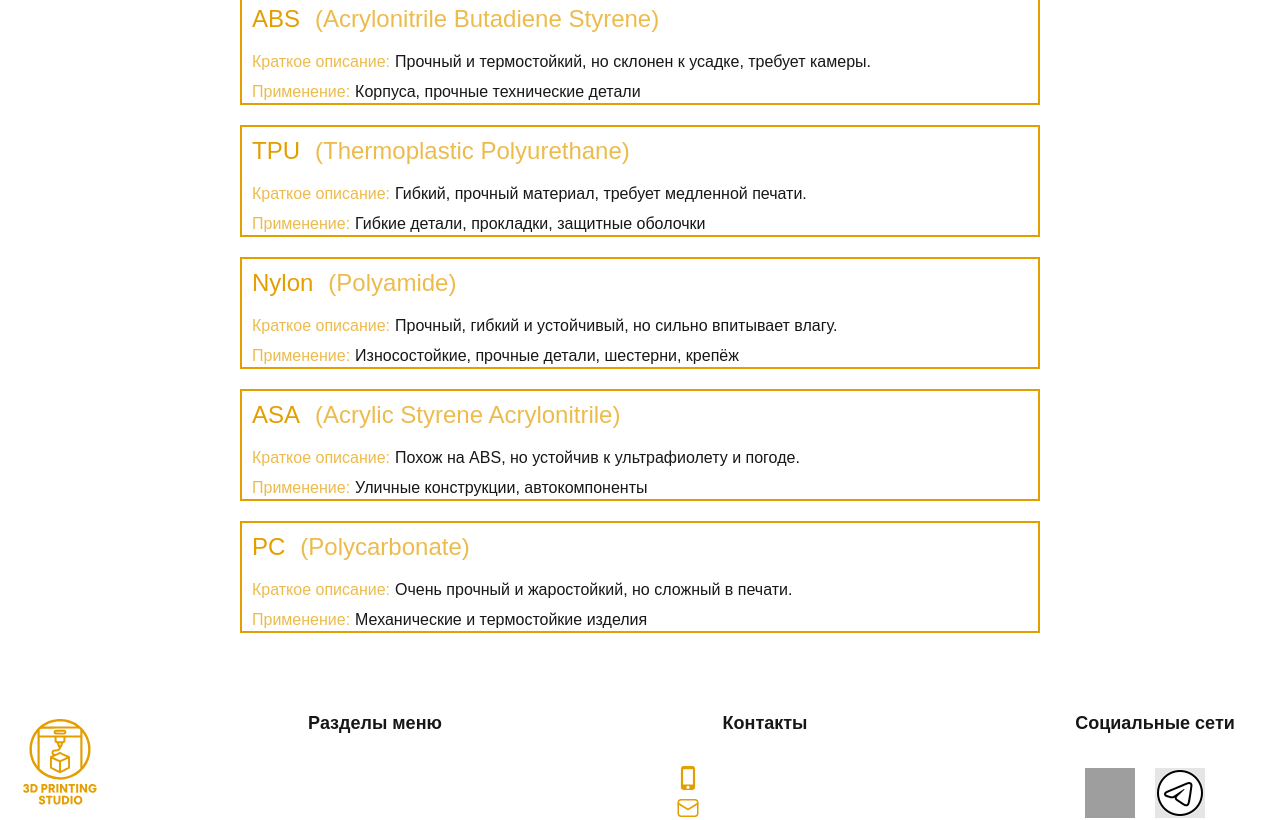
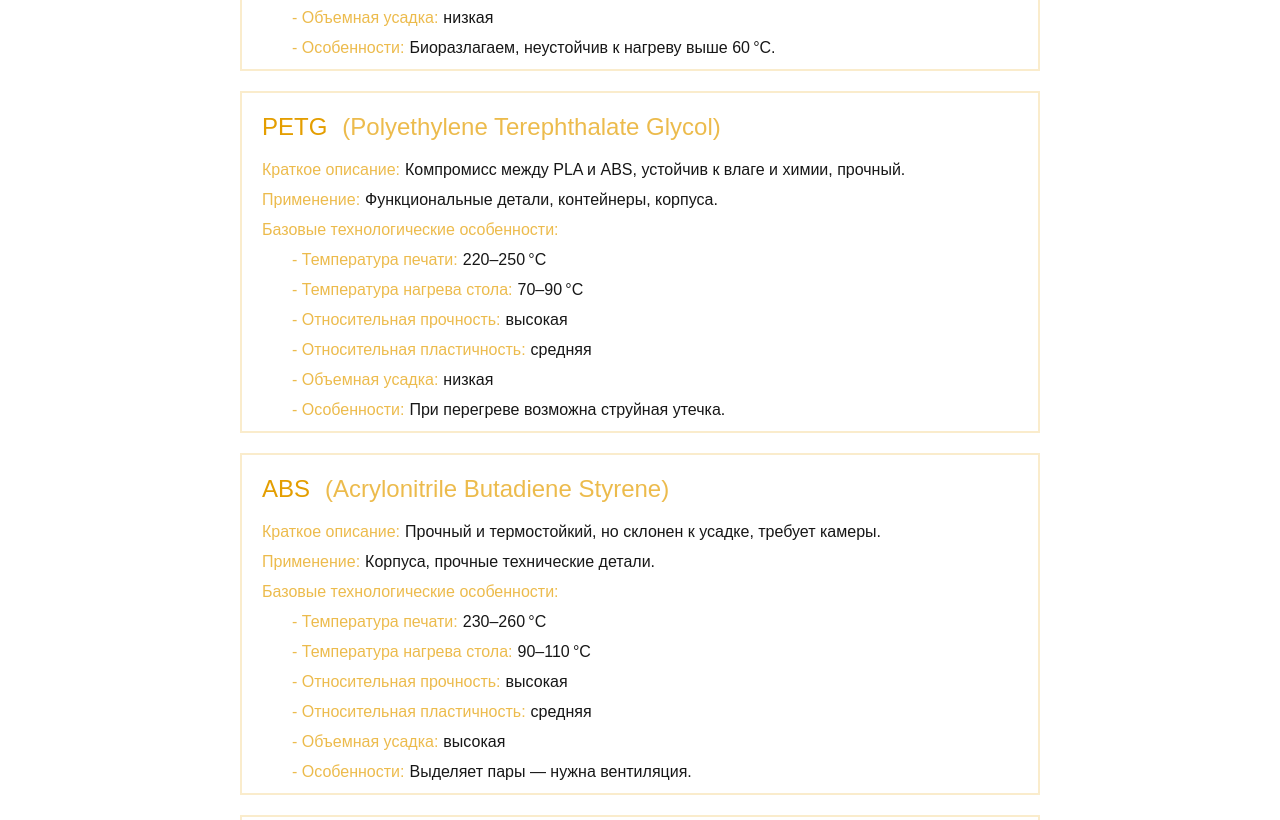
Before and after one commit to MaximSamorukov/3d-studio, a Next.js app: page /plastic in a window 1280 px wide. Shown: the part 440-1260 px from the top of the page. Built offline with nearby package versions, Linux system fonts and the light colour scheme; grey boxes are pictures that could not be loaded.

Commit message:
added info about plastic

```diff
--- a/src/UI_Components/PlasticItem/index.tsx
+++ b/src/UI_Components/PlasticItem/index.tsx
@@ -1,10 +1,12 @@
 import React from "react";
 import s from "./style.module.scss";
 import { PlasticType } from "./types";
+import { labels } from "@/app/plastic/constants";
 
 export const PlasicItem: React.FC<{ item: PlasticType }> = ({
-  item: { name, extendedName, application, descriptions },
+  item: { name, extendedName, application, descriptions, properties },
 }) => {
+  const subPropertiesData = Object.entries(properties);
   return (
     <div className={s.container}>
       <div className={s.cardContainer}>
@@ -12,14 +14,27 @@ export const PlasicItem: React.FC<{ item: PlasticType }> = ({
           <span className={s.nameShort}>{name}</span>
           <span className={s.nameFull}>{`(${extendedName})`}</span>
         </div>
-        <div className={s.applicationContainer}>
-          <span className={s.applicationKey}>Краткое описание:</span>
-          <span className={s.applicationValue}>{descriptions}</span>
+        <div className={s.descriptionContainer}>
+          <span className={s.descriptionKey}>Краткое описание:</span>
+          <span className={s.descriptionValue}>{descriptions}</span>
         </div>
         <div className={s.applicationContainer}>
           <span className={s.applicationKey}>Применение:</span>
           <span className={s.applicationValue}>{application}</span>
         </div>
+        <div className={s.propertiesContainer}>
+          <span className={s.propertiesKey}>
+            Базовые технологические особенности:
+          </span>
+        </div>
+        {subPropertiesData.map((i) => (
+          <div key={i[0]} className={s.propertiesContainer}>
+            <span className={s.propertiesSubKey}>
+              {`- ${labels[i[0] as keyof typeof labels]}`}:
+            </span>
+            <span className={s.propertiesValue}>{i[1]}</span>
+          </div>
+        ))}
       </div>
     </div>
   );
--- a/src/UI_Components/PlasticItem/style.module.scss
+++ b/src/UI_Components/PlasticItem/style.module.scss
@@ -6,15 +6,18 @@
   flex-direction: column;
   justify-content: flex-start;
   align-items: center;
+  box-sizing: border-box;
 }
 
 .cardContainer {
-  border: 2px solid #e49e00;
+  border: 2px solid rgba(#e49e00, 0.2);
   width: 100%;
   display: flex;
   flex-direction: column;
   justify-content: flex-start;
   align-items: flex-start;
+  box-sizing: border-box;
+  padding: 10px;
 }
 
 .name {
@@ -75,3 +78,30 @@
     font-size: 16px;
   }
 }
+
+.properties {
+  &Container {
+    width: 100%;
+    height: 30px;
+    box-sizing: border-box;
+    padding: 10px;
+
+    span {
+      display: inline-block;
+    }
+  }
+  &Key {
+    font-size: 16px;
+    margin-right: 5px;
+    color: rgba(#e49e00, 0.7);
+  }
+  &SubKey {
+    font-size: 16px;
+    margin-right: 5px;
+    color: rgba(#e49e00, 0.7);
+    padding-left: 30px;
+  }
+  &Value {
+    font-size: 16px;
+  }
+}
--- a/src/app/plastic/constants.ts
+++ b/src/app/plastic/constants.ts
@@ -2,7 +2,7 @@ export const filaments = [
   {
     name: "PLA",
     extendedName: "Polylactic Acid",
-    application: "Прототипирование, декоративные изделия, игрушки",
+    application: "Прототипирование, декоративные изделия, игрушки.",
     descriptions:
       "Легко печатается, не требует подогрева стола, подходит для начинающих.",
     properties: {
@@ -11,13 +11,13 @@ export const filaments = [
       strength: "средняя",
       flexibility: "низкая",
       shrinkage: "низкая",
-      notes: "Биоразлагаем, неустойчив к нагреву выше 60 °C",
+      notes: "Биоразлагаем, неустойчив к нагреву выше 60 °C.",
     },
   },
   {
     name: "PETG",
     extendedName: "Polyethylene Terephthalate Glycol",
-    application: "Функциональные детали, контейнеры, корпуса",
+    application: "Функциональные детали, контейнеры, корпуса.",
     descriptions:
       "Компромисс между PLA и ABS, устойчив к влаге и химии, прочный.",
     properties: {
@@ -26,13 +26,13 @@ export const filaments = [
       strength: "высокая",
       flexibility: "средняя",
       shrinkage: "низкая",
-      notes: "При перегреве возможна струйная утечка",
+      notes: "При перегреве возможна струйная утечка.",
     },
   },
   {
     name: "ABS",
     extendedName: "Acrylonitrile Butadiene Styrene",
-    application: "Корпуса, прочные технические детали",
+    application: "Корпуса, прочные технические детали.",
     descriptions:
       "Прочный и термостойкий, но склонен к усадке, требует камеры.",
     properties: {
@@ -41,13 +41,13 @@ export const filaments = [
       strength: "высокая",
       flexibility: "средняя",
       shrinkage: "высокая",
-      notes: "Выделяет пары — нужна вентиляция",
+      notes: "Выделяет пары — нужна вентиляция.",
     },
   },
   {
     name: "TPU",
     extendedName: "Thermoplastic Polyurethane",
-    application: "Гибкие детали, прокладки, защитные оболочки",
+    application: "Гибкие детали, прокладки, защитные оболочки.",
     descriptions: "Гибкий, прочный материал, требует медленной печати.",
     properties: {
       temperature: "210–240 °C",
@@ -55,13 +55,13 @@ export const filaments = [
       strength: "высокая",
       flexibility: "очень высокая",
       shrinkage: "низкая",
-      notes: "Сложности подачи, особенно в боудене",
+      notes: "Сложности подачи, особенно в боудене.",
     },
   },
   {
     name: "Nylon",
     extendedName: "Polyamide",
-    application: "Износостойкие, прочные детали, шестерни, крепёж",
+    application: "Износостойкие, прочные детали, шестерни, крепёж.",
     descriptions: "Прочный, гибкий и устойчивый, но сильно впитывает влагу.",
     properties: {
       temperature: "240–270 °C",
@@ -69,13 +69,13 @@ export const filaments = [
       strength: "очень высокая",
       flexibility: "высокая",
       shrinkage: "средняя",
-      notes: "Хранить в сухом месте, иначе печать проблемная",
+      notes: "Хранить в сухом месте, иначе печать проблемная.",
     },
   },
   {
     name: "ASA",
     extendedName: "Acrylic Styrene Acrylonitrile",
-    application: "Уличные конструкции, автокомпоненты",
+    application: "Уличные конструкции, автокомпоненты.",
     descriptions: "Похож на ABS, но устойчив к ультрафиолету и погоде.",
     properties: {
       temperature: "240–260 °C",
@@ -83,13 +83,13 @@ export const filaments = [
       strength: "высокая",
       flexibility: "средняя",
       shrinkage: "высокая",
-      notes: "Требует закрытой камеры",
+      notes: "Требует закрытой камеры.",
     },
   },
   {
     name: "PC",
     extendedName: "Polycarbonate",
-    application: "Механические и термостойкие изделия",
+    application: "Механические и термостойкие изделия.",
     descriptions: "Очень прочный и жаростойкий, но сложный в печати.",
     properties: {
       temperature: "260–310 °C",
@@ -97,7 +97,16 @@ export const filaments = [
       strength: "очень высокая",
       flexibility: "средняя",
       shrinkage: "высокая",
-      notes: "Требует камеры и термостойкого экструдера",
+      notes: "Требует камеры и термостойкого экструдера.",
     },
   },
 ];
+
+export const labels = {
+  temperature: "Температура печати",
+  bed: "Температура нагрева стола",
+  strength: "Относительная прочность",
+  flexibility: "Относительная пластичность",
+  shrinkage: "Объемная усадка",
+  notes: "Особенности",
+};
```
